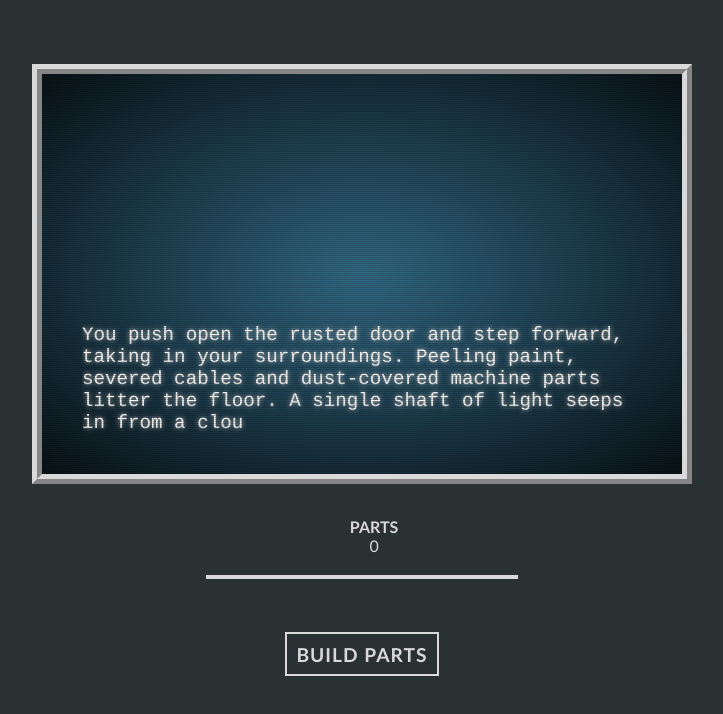
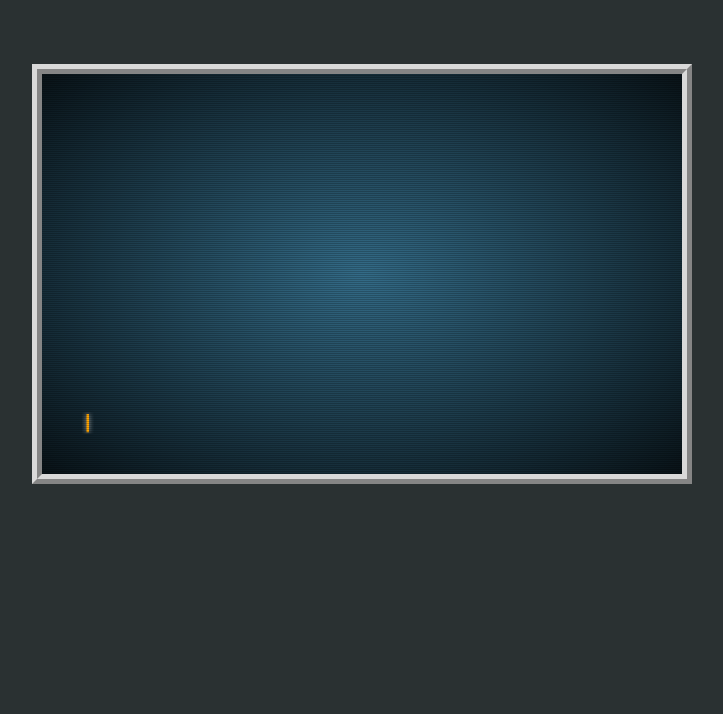
Before and after one commit to T-Nawrocki/an_abandoned_factory, a React (Create React App) app in the folder client/: page / in a window 1280 px wide. Shown: the top 714 px of the page, without its empty margins (278-1001 px from the left). Built offline with nearby package versions, Linux system fonts and the light colour scheme.

Commit message:
minor aesthetic touches before presentation

```diff
--- a/client/src/components/StoryDisplay.jsx
+++ b/client/src/components/StoryDisplay.jsx
@@ -4,10 +4,10 @@ import '../styles/StoryDisplay.scss';
 
 const StoryDisplay = (props) => {
 
-  const [display] = useTypewriter(props.newText, 25);
+  const [display] = useTypewriter(props.newText, 50);
 
   return (
-    <div className="story-display">
+    <div id="main-story-display" className="story-display">
       <div className="story-display-text">
         {display}
       </div>
--- a/client/src/containers/Game.jsx
+++ b/client/src/containers/Game.jsx
@@ -93,11 +93,19 @@ const Game = (props) => {
   // intro
   useEffect(() => {
     if (!introComplete) {
-      setNewStoryText(storyText.intro);
-      const timeout = setTimeout(() => {
+
+      const timeout1 = setTimeout(() => {
+        setNewStoryText(storyText.intro);
+      }, 10000);
+
+      const timeout2 = setTimeout(() => {
         setIntroComplete(true);
-      }, 5000);
-      return () => clearTimeout(timeout);
+      }, 53000);
+
+      return () => {
+        clearTimeout(timeout1);
+        clearTimeout(timeout2);
+      };
     }
   }, [introComplete]);
 
--- a/client/src/data/StoryText.js
+++ b/client/src/data/StoryText.js
@@ -1,5 +1,5 @@
 export const storyText = {
-  intro: "You push open the rusted door and step forward, taking in your surroundings. Peeling paint, severed cables and dust-covered machine parts litter the floor. A single shaft of light seeps in from a clouded skylight in the high ceiling, illuminating a single workbench in the middle of the room. As you approach the workbench, you're startled to find it clean, with a pristine toolkit and a small stack of raw materials nearby. In the time you've been exploring this abandoned factory—Has it been hours? Days? Months?—this is the first place you've found clean of the decay and neglect that coats everything else.\n\nYou feel a compulsion to use the workbench, out of curiosity or something else... Maybe you should try restoring some small part of this factory; bring a bit of life back to the shell of this building.\n\nYou raise your hammer...",
+  intro: "You push open the rusted door and step forward, taking in your surroundings. Peeling paint, severed cables and dust-covered machine parts litter the floor. A single shaft of light seeps in from a clouded skylight in the high ceiling, illuminating a single workbench in the middle of the room.\n\nAs you approach the workbench, you're startled to find it clean, with a pristine toolkit and a small stack of raw materials nearby. In the time you've been exploring this abandoned factory—Has it been hours? Days? Months?—this is the first place you've found clean of the decay and neglect that coats everything else.\n\nYou feel a compulsion to use the workbench, out of curiosity or something else... Maybe you should try restoring some small part of this factory; bring a bit of life back to the shell of this building.\n\nYou raise your hammer...",
 
   mainChamber: "\n\nThe factory floor is too cluttered; you can't concentrate on your work with your surroundings this messy! You spend some time clearing the central chamber, methodically restoring each part of it until you could almost forget it was ever so neglected.",
 
--- a/client/src/styles/ShopItem.scss
+++ b/client/src/styles/ShopItem.scss
@@ -1,7 +1,7 @@
 @use 'common/colours';
 
 .shop-item {
-  margin: 10px;
+  margin: 30px;
   font-size: 0.8em;
 }
 
--- a/client/src/styles/StoryDisplay.scss
+++ b/client/src/styles/StoryDisplay.scss
@@ -58,8 +58,12 @@
   60%, 100% {opacity: 1;}
 }
 
-// /* The typing effect */
-// @keyframes typing {
-//   from { width: 0 }
-//   to { width: 100% }
-// }
+
+#main-story-display {
+  animation: fade-in 5s linear;
+}
+
+@keyframes fade-in {
+  0%, 50% {opacity: 0;}
+  100% {opacity: 1;}
+}
```
Also changed, not shown: 1 other file (tests, documents, lock files or other folders).
